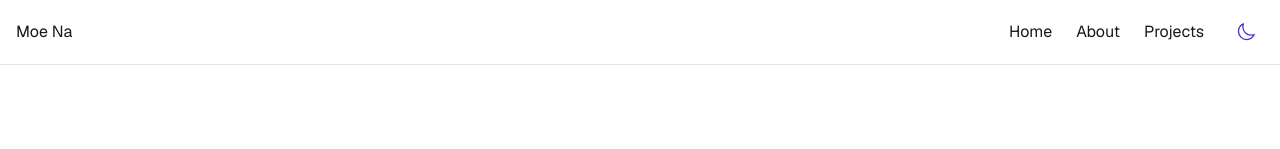
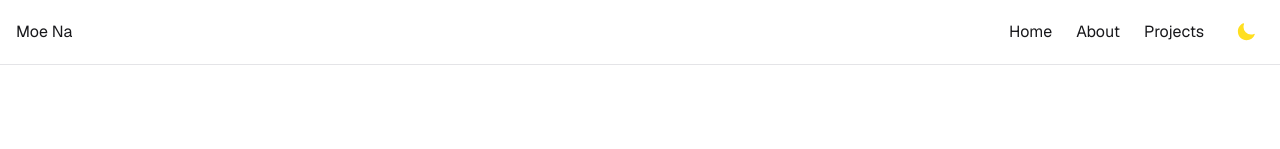
Before and after one commit to wmoew/personal-website, a Next.js app: page / in a window 1280 px wide. Shown: the top 149 px of the page. Built offline with nearby package versions, Linux system fonts and the light colour scheme.

Commit message:
icon color

```diff
--- a/src/components/ThemeToggle.tsx
+++ b/src/components/ThemeToggle.tsx
@@ -2,7 +2,7 @@
 
 import { useTheme } from 'next-themes';
 import { useEffect, useState } from 'react';
-import { SunIcon, MoonIcon } from '@heroicons/react/24/outline';
+import { SunIcon, MoonIcon } from '@heroicons/react/24/solid';
 
 export function ThemeToggle() {
   const [mounted, setMounted] = useState(false);
@@ -27,7 +27,7 @@ export function ThemeToggle() {
       {theme === 'dark' ? (
         <SunIcon className="h-5 w-5 text-yellow-300 transform transition-transform duration-300 hover:rotate-90" />
       ) : (
-        <MoonIcon className="h-5 w-5 text-indigo-700 transform transition-transform duration-300 hover:-rotate-90" />
+        <MoonIcon className="h-5 w-5 text-yellow-300 transform transition-transform duration-300 hover:-rotate-90" />
       )}
     </button>
   );
```
